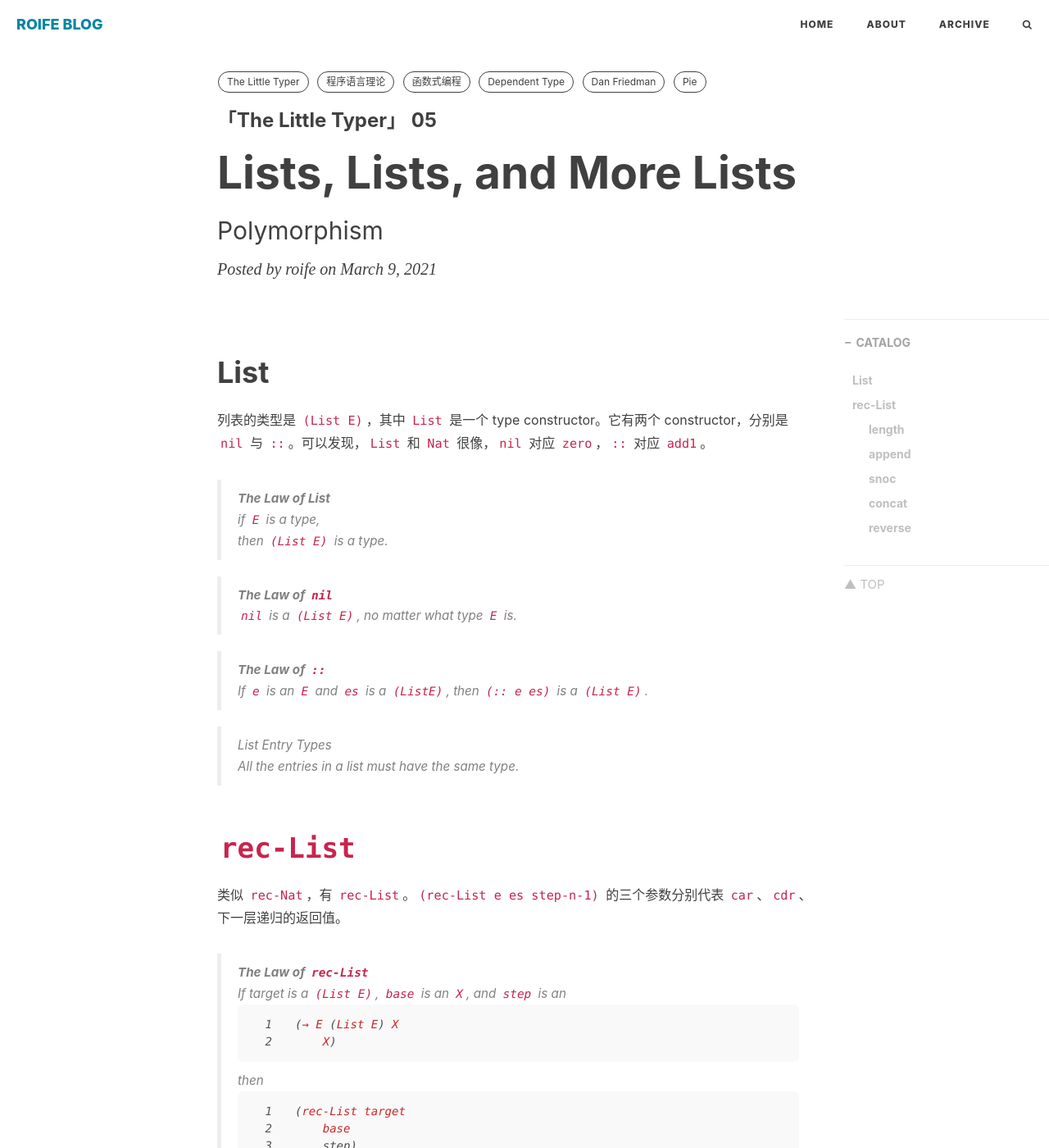
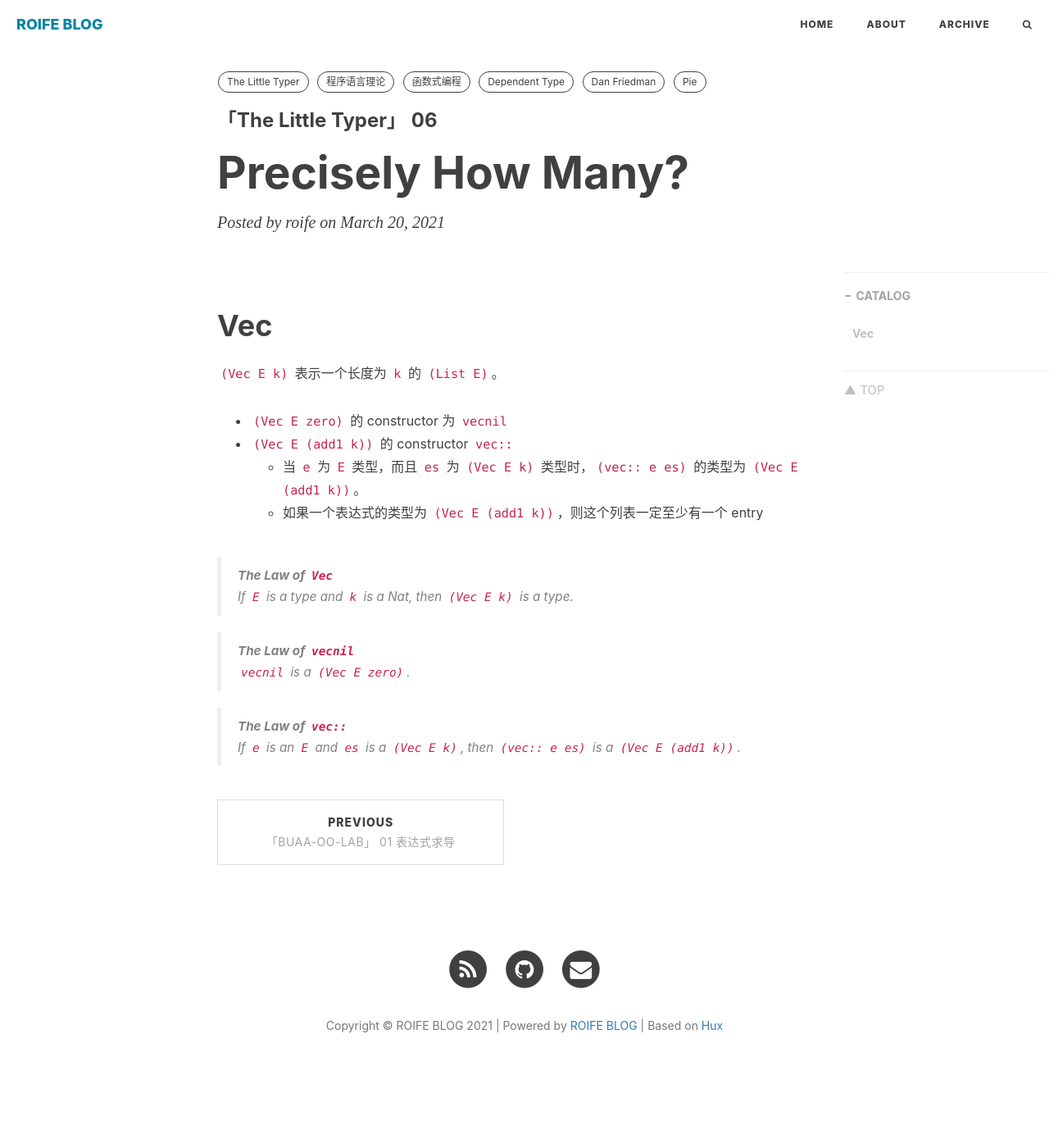
Before and after one commit to LogicLee0902/-LogicLee0902.github.io, a Jekyll site: the page built from _posts/dan-friedman/the-little-typer/2021-03-12-the-little-typer-06-precisely-how-many.md, in a window 1280 px wide and 1400 px high. Shown: the whole window at 82% size. Built offline with Jekyll 4.4.1, drawn with Linux system fonts in a browser that asks for light colours; nearby versions of some CDN libraries; comment, search, counter and statistics services are not loaded; some of the changed text lies outside the part shown.

Commit message:
update css & fix typos

````diff
--- a/_includes/footer.html
+++ b/_includes/footer.html
@@ -161,12 +161,6 @@
         e.preventDefault();
         $('.side-catalog').toggleClass("fold")
     }))
-
-    $(".catalog-body").hover(function() {
-        $("body").css("overflow", "hidden")
-    }, function() {
-        $("body").css("overflow", "auto")
-    })
 
     /*
      * Doc: https://github.com/davist11/jQuery-One-Page-Nav
--- a/_posts/dan-friedman/the-little-typer/2021-03-12-the-little-typer-06-precisely-how-many.md
+++ b/_posts/dan-friedman/the-little-typer/2021-03-12-the-little-typer-06-precisely-how-many.md
@@ -1,9 +1,9 @@
 ---
 layout: "post"
-title: "「The Little Typer」 05 Lists, Lists, and More Lists"
-subtitle: "Polymorphism"
+title: "「The Little Typer」 06 Precisely How Many?"
+subtitle: ""
 author: "roife"
-date: 2021-03-09
+date: 2021-03-20
 
 tags: ["The Little Typer@Books@Series", "程序语言理论@Tags@Tags", "函数式编程@Tags@Tags", "Dependent Type@Tags@Tags", "Dan Friedman@Series@Series", "Pie@Languages@Tags"]
 lang: zh
@@ -12,197 +12,24 @@ header-image: ""
 header-style: text
 ---
 
-# List
+# Vec
 
-列表的类型是 `(List E)`，其中 `List` 是一个 type constructor。它有两个 constructor，分别是 `nil` 与 `::`。可以发现，`List` 和 `Nat` 很像，`nil` 对应 `zero`，`::` 对应 `add1`。
+`(Vec E k)` 表示一个长度为 `k` 的 `(List E)`。
+- `(Vec E zero)` 的 constructor 为 `vecnil`
+- `(Vec E (add1 k))` 的 constructor `vec::`
+  - 当 `e` 为 `E` 类型，而且 `es` 为 `(Vec E k)` 类型时，`(vec:: e es)` 的类型为 `(Vec E (add1 k))`。
+  - 如果一个表达式的类型为 `(Vec E (add1 k))`，则这个列表一定至少有一个 entry
 
-> **The Law of List**
+> **The Law of `Vec`**
 >
-> if `E` is a type,
+> If `E` is a type and `k` is a Nat,
+> then `(Vec E k)` is a type.
+
+> **The Law of `vecnil`**
 >
-> then `(List E)` is a type.
+> `vecnil` is a `(Vec E zero)`.
 
-> **The Law of `nil`**
+> **The Law of `vec::`**
 >
-> `nil` is a `(List E)`, no matter what type `E` is.
-
-
-> **The Law of `::`**
->
-> If `e` is an `E` and `es` is a `(ListE)`, then `(:: e es)` is a `(List E)`.
-
-> List Entry Types
->
-> All the entries in a list must have the same type.
-
-# `rec-List`
-
-类似 `rec-Nat`，有 `rec-List`。`(rec-List e es step-n-1)` 的三个参数分别代表 `car`、`cdr`、下一层递归的返回值。
-
-> **The Law of `rec-List`**
->
-> If target is a `(List E)`, `base` is an `X`, and `step` is an
->
-> ```lisp
-> (→ E (List E) X
->     X)
-> ```
->
-> then
->
-> ```lisp
-> (rec-List target
->     base
->     step)
-> ```
->
-> is an `X`.
-
-> **The First Commandment of `rec-List`**
->
-> If
->
-> ```lisp
-> (rec-List nil
->     base
->     step)
-> ```
->
-> is an `X`, then it is the same `X` as `base`.
-
-> **The Second Commandment of `rec-List`**
->
-> If
->
-> ```lisp
-> (rec-List (:: e es)
->     base
->     step)
-> ```
->
-> is an `X`, then it is the same `X` as
->
-> ```lisp
-> (step e es
->     (rec-List es
->         base
->         step))
-> ```
-
-## `length`
-
-```lisp
-(claim step-length
-    (Π ((E U))
-        (→ E (List E) Nat
-            Nat)))
-
-(define step-length
-    (λ (E)
-        (λ (e es length-es)
-            (add1 length-es))))
-
-(claim length
-    (Π ((E U))
-        (→ (List E)
-    Nat)))
-
-(define length
-    (λ (E)
-        (λ (es)
-            (rec-List es
-                0
-                (step-length E)))))
-```
-
-## `append`
-
-在一个列表后面添加另一个列表。
-
-```lisp
-(claim step-append
-    (Π ((E U))
-        (→ E (List E) (List E)
-            (List E))))
-
-(define step-append
-    (λ (E)
-        (λ (e es append-es)
-            (:: e append-es))))
-
-(claim append
-    (Π ((E U))
-        (→ (List E) (List E)
-            (List E))))
-
-(define append
-    (λ (E)
-        (λ (start end)
-            (rec-List start
-                end
-                (step-append start)))))
-```
-
-可以发现，`append` 和 `+` 非常像。
-
-## snoc
-
-在列表末尾添加元素。
-
-```lisp
-(claim snoc
-    (Π ((E U))
-        (→ (List E) E
-            (List E))))
-
-(define snoc
-    (λ (E)
-        (λ (start e)
-            (rec-List start
-                (:: e nil)
-                (step-append E)))))
-```
-
-## concat
-
-类似于 `append`，使用 `snoc` 定义。
-
-```lisp
-(claim step-concat
-    (Π ((E U))
-        (→ E (List E) (List E)
-            (List E))))
-
-(define step-concat
-    (λ (E)
-        (λ (e es concates)
-            (snoc E concates e))))
-
-(claim concat
-    (Π ((E U))
-        (→ (List E) (List E)
-            (List E))))
-
-(define concat (λ (E)
-    (λ (start end)
-        (rec-List end
-            start
-            (step-concat E)))))
-```
-
-## reverse
-
-翻转一个列表。
-
-```lisp
-(define step-reverse
-    (λ (E)
-        (λ (e es reversees)
-            (snoc E reversees e))))
-
-(define reverse
-    (λ (E)
-    (λ (es) (rec-List es
-        nil
-        (step-reverse E)))))
-```
+> If `e` is an `E` and `es` is a `(Vec E k)`,
+> then `(vec:: e es)` is a `(Vec E (add1 k))`.
--- a/css/hux-blog.css
+++ b/css/hux-blog.css
@@ -88,6 +88,7 @@
   padding-left: 0px;
   padding-right: 5px;
   text-indent: 0;
+  overscroll-behavior: contain;
 }
 .side-catalog .catalog-body li {
   position: relative;
--- a/less/side-catalog.less
+++ b/less/side-catalog.less
@@ -42,6 +42,7 @@
     padding-left: 0px;
     padding-right: 5px;
     text-indent: 0;
+    overscroll-behavior: contain;
     li {
       position: relative;
       list-style: none;
````
Also changed, not shown: _posts/buaa/buaa-oo/lab/2021-03-14-buaa-oo-lab-01-differential.md (+2 -2 lines), _posts/dan-friedman/the-little-typer/2021-03-09-the-little-typer-05-list-list-and-more-list.md (+1 -1 lines), css/hux-blog.min.css.
